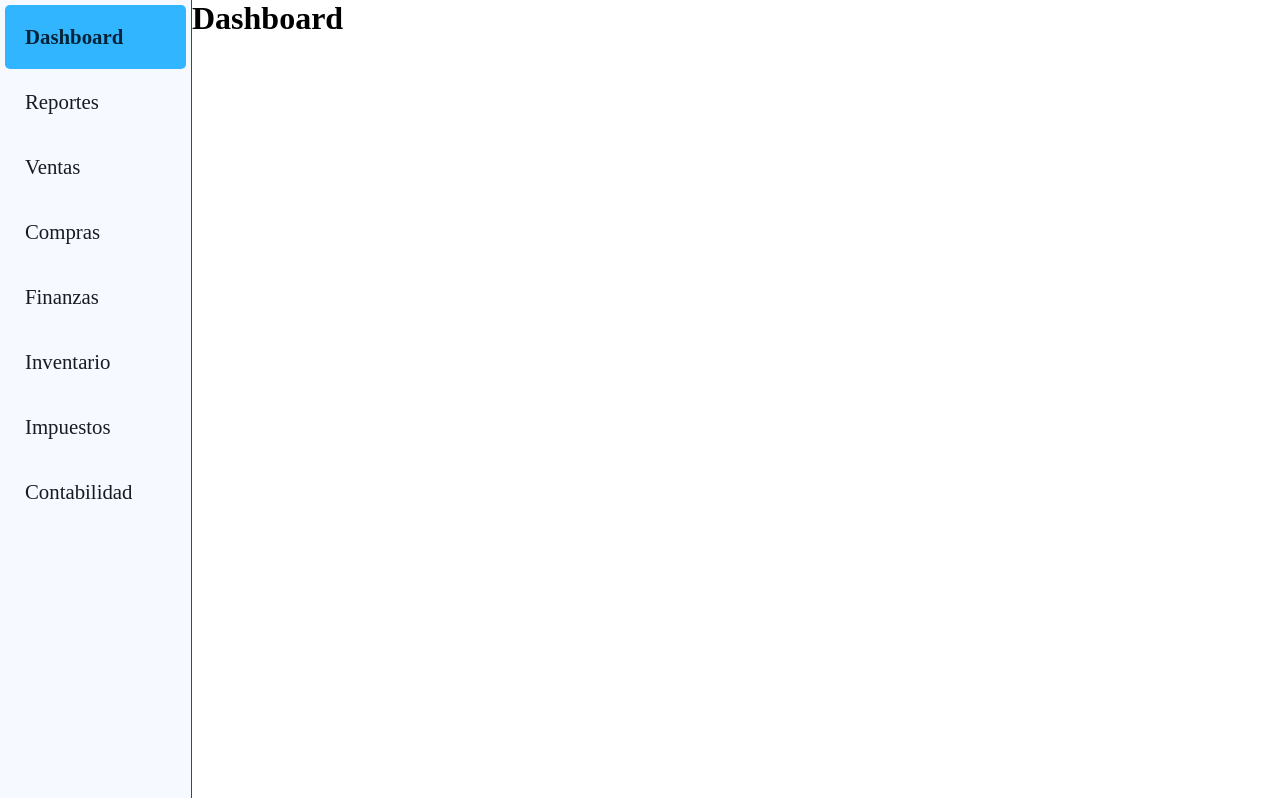
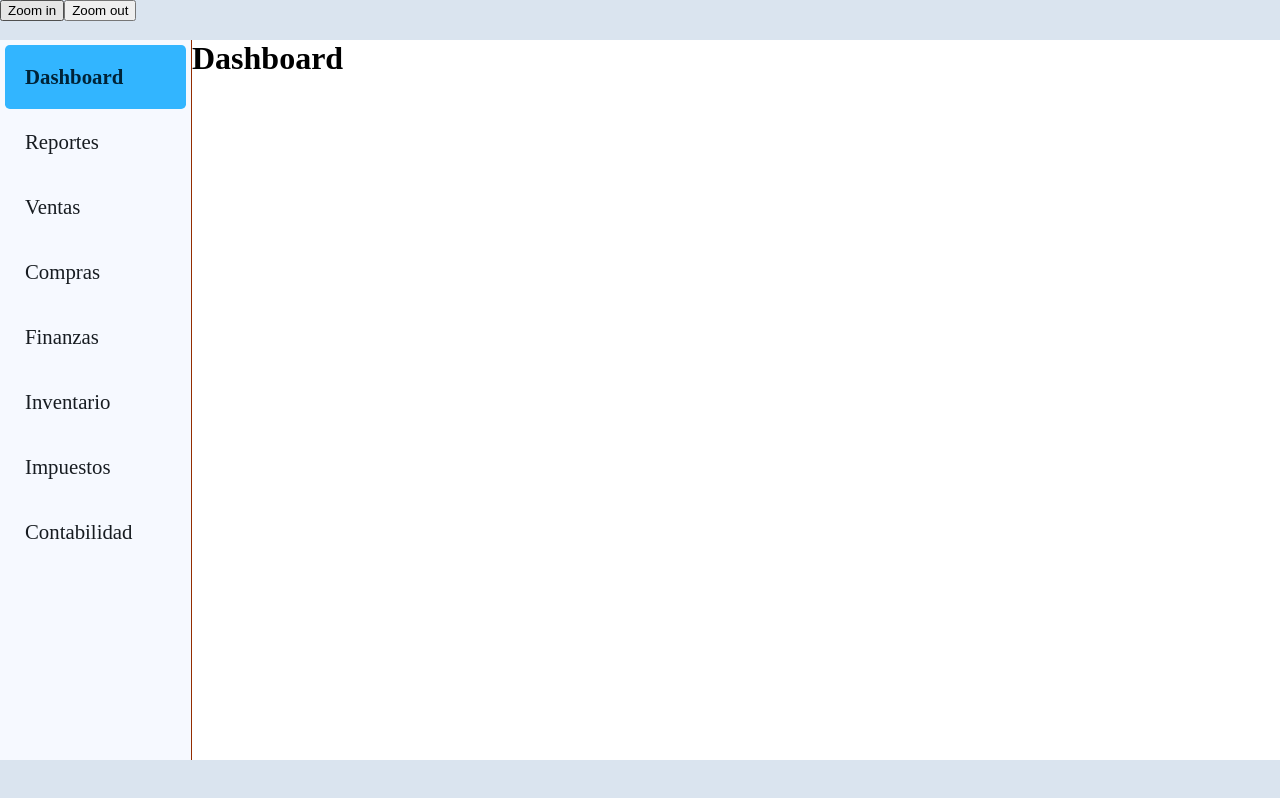
Before and after one commit to TomasBen/openLedger, a React (Vite) app: page / in a window 1280 px wide. Built offline with nearby package versions, Linux system fonts and the light colour scheme.

Commit message:
added a semantic layout for the app, with upper and lower panel for future quick actions buttons

```diff
--- a/src-tauri/capabilities/default.json
+++ b/src-tauri/capabilities/default.json
@@ -6,6 +6,7 @@
   "permissions": [
     "core:default",
     "core:window:allow-set-theme",
+    "core:webview:allow-set-webview-zoom",
     "shell:allow-open",
     "sql:default",
     "sql:allow-execute"
--- a/src/App.css
+++ b/src/App.css
@@ -63,6 +63,7 @@
     --color-surface-tint: rgb(141 205 255);
     --color-on-primary: rgb(0 52 79);
     --color-primary-container: rgb(0 161 232);
+    /* --color-primary-container-hover: rgb(); <- todo */
     --color-on-primary-container: rgb(0 5 11);
     --color-secondary: rgb(255 181 157);
     --color-on-secondary: rgb(93 24 0);
@@ -110,12 +111,47 @@
     --color-surface-container-highest: rgb(48 53 58);
 }
 
+/* Layout.tsx related styles for the app container */
+
 #root,
 body {
     height: 100vh;
     width: 100vw;
     display: flex;
     cursor: default;
+}
+
+#root {
+    flex-direction: column;
+}
+
+main {
+    /* main takes 90 of the vieport height since the header
+    and footer take the remaining 5 and 5 respectively */
+    height: 90vh;
+    width: 100vw;
+    display: flex;
+}
+
+header.upper_panel {
+    height: 5vh;
+    width: 100%;
+    display: flex;
+    background-color: var(--color-surface-variant);
+}
+
+header.upper_panel > a.skip-link {
+    position: absolute;
+    left: -9999px;
+    top: 0;
+    background-color: white;
+}
+
+footer.lower_panel {
+    height: 5vh;
+    width: 100%;
+    display: flex;
+    background-color: var(--color-surface-variant);
 }
 
 .navbar_container {
@@ -130,16 +166,18 @@ body {
     gap: 1px;
     border-right: 1px solid;
     border-color: var(--color-secondary);
+    overflow: hidden;
 }
 
 /* Styles for react router navlinks */
 a.navlink {
     width: 100%;
     padding: 20px;
+    border-radius: 0.3rem;
     color: var(--color-on-surface);
     font-size: 1.3rem;
+    text-overflow: clip;
     text-decoration: none;
-    border-radius: 0.3rem;
 }
 
 a.navlink.active {
--- a/src/App.tsx
+++ b/src/App.tsx
@@ -1,17 +1,18 @@
 import Dashboard from "./pages/Dashboard.tsx";
+import Layout from "./Layout.tsx";
 import { Routes, Route } from "react-router-dom";
-import Navbar from "./components/Navbar.tsx";
 import "./App.css";
 
 export default function App() {
   return (
     <>
-      <Navbar />
-      <Routes>
-        <Route path="/" element={<Dashboard />} />
-        <Route path="/connection" element={<h1>Database</h1>} />
-        <Route path="/first-login" element={<h1>Login</h1>} />
-      </Routes>
+      <Layout>
+        <Routes>
+          <Route path="/" element={<Dashboard />} />
+          <Route path="/connection" element={<h1>Database</h1>} />
+          <Route path="/first-login" element={<h1>Login</h1>} />
+        </Routes>
+      </Layout>
     </>
   );
 }
--- /dev/null
+++ b/src/Layout.tsx
@@ -0,0 +1,19 @@
+import LowerPanel from "./components/layout/LowerPanel.tsx";
+import Navbar from "./components/layout/Navbar.tsx";
+import UpperPanel from "./components/layout/UpperPanel.tsx";
+
+export default function Layout({ children }: { children: React.ReactNode }) {
+  return (
+    <>
+      {/* react root opening tag */}
+      <UpperPanel />
+      <main id="main-content" role="main">
+        <Navbar />
+        {/* suspense should be added here */}
+        {children}
+      </main>
+      <LowerPanel />
+      {/* react root closing tag */}
+    </>
+  );
+}
--- /dev/null
+++ b/src/components/layout/LowerPanel.tsx
@@ -0,0 +1,3 @@
+export default function LowerPanel() {
+  return <footer className="lower_panel" role="contentinfo"></footer>;
+}
--- a/src/components/Navbar.tsx
+++ b/src/components/layout/Navbar.tsx
@@ -2,7 +2,7 @@ import { NavLink } from "react-router-dom";
 
 export default function Navbar() {
   return (
-    <div className={"navbar_container"}>
+    <nav className={"navbar_container"} aria-label="main navigation">
       <NavLink to="/" className={"navlink"}>
         Dashboard
       </NavLink>
@@ -27,6 +27,6 @@ export default function Navbar() {
       <NavLink to="/contabilidad" className={"navlink variant"}>
         Contabilidad
       </NavLink>
-    </div>
+    </nav>
   );
 }
--- /dev/null
+++ b/src/components/layout/UpperPanel.tsx
@@ -0,0 +1,13 @@
+export default function UpperPanel() {
+  return (
+    <header className="upper_panel" role="banner">
+      <a href="#main-content" className="skip-link">
+        skip to main content
+      </a>
+      <section className="left_dock">
+        <button>Zoom in</button>
+        <button>Zoom out</button>
+      </section>
+    </header>
+  );
+}
```
Also changed, not shown: src-tauri/tauri.conf.json (+4 -3 lines), src-tauri/tauri.linux.conf.json (added, +11 -0 lines), src/lib/webview.ts (added).
